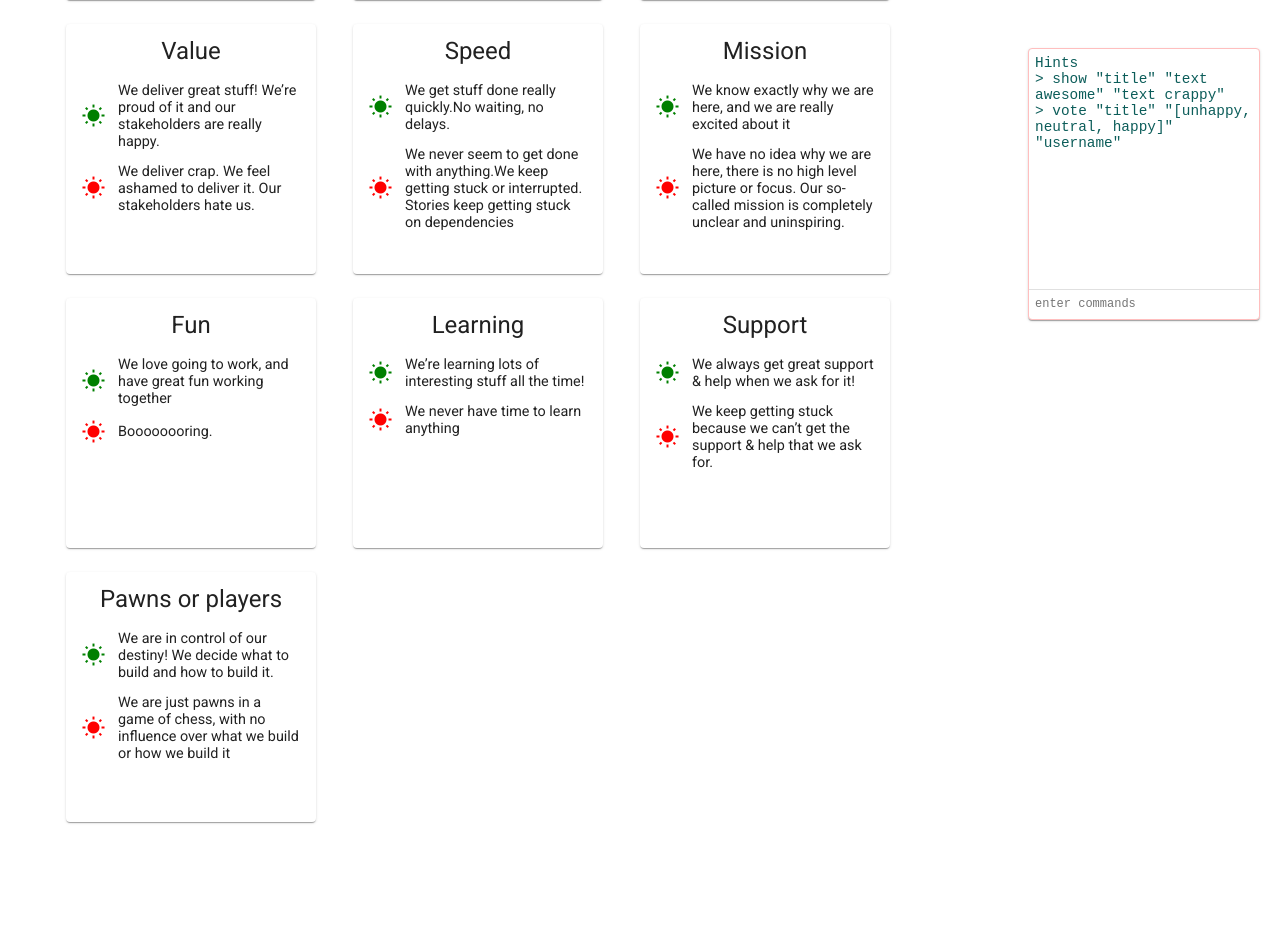
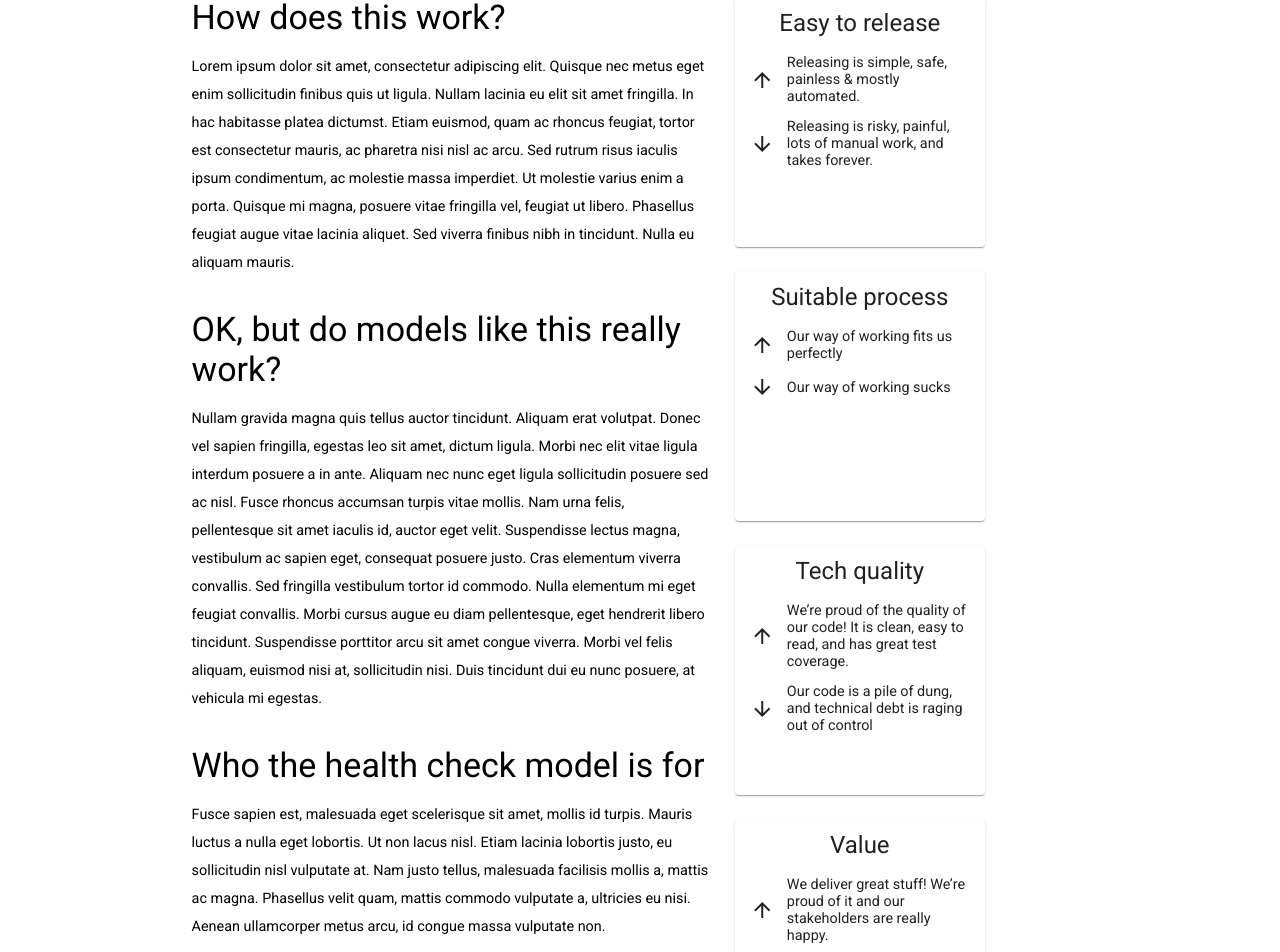
Before and after one commit to peter-yhc/spotify-health-web-ts, a React (Create React App) app: page /admin-sessions in a window 1280 px wide. Shown: the part 460-1412 px from the top of the page. Before the commit the page ends 1332 px from the top, so only its background shows below. Built offline with nearby package versions, Linux system fonts and the light colour scheme.

Commit message:
Add mock instructions to SelectionMenu.

```diff
--- a/src/admin-sessions/AdminSessionsPage.jsx
+++ b/src/admin-sessions/AdminSessionsPage.jsx
@@ -51,7 +51,6 @@ export const AdminSessionsPage = (props) => {
       <main className={classes.main}>
         {showPage()}
       </main>
-      <DebugPanel />
     </article>
   );
 };
--- a/src/admin-sessions/components/SelectionMenu.js
+++ b/src/admin-sessions/components/SelectionMenu.js
@@ -7,16 +7,32 @@ import { MiniHealthIndicatorCard } from '../../heath-indicators';
 const styles = {
   container: {
     display: 'grid',
-    gridTemplateColumns: '3fr 1fr',
+    gridTemplateColumns: '100px 3fr 2fr 100px',
   },
   cardContainer: {
     display: 'grid',
     alignItems: 'center',
     gridTemplateColumns: 'repeat(auto-fit, minmax(250px, 1fr))',
+    gridColumn: '3 / 4',
     justifyContent: 'space-evenly',
   },
   card: {
     marginBottom: '3vh',
+  },
+  instructions: {
+    gridColumn: '2 / 3',
+    padding: '0 2vw',
+    textAlign: 'left',
+  },
+  heading: {
+    marginTop: '4vh',
+    marginBottom: '2vh',
+    '&:first-of-type': {
+      marginTop: 0,
+    },
+  },
+  text: {
+    lineHeight: '28px',
   },
 };
 
@@ -37,11 +53,48 @@ export const SelectionMenu = (props) => {
 
   return (
     <React.Fragment>
-      <section className={classes.container}>
-        <div className={classes.cardContainer}>
+      <div className={classes.container}>
+        <section className={classes.instructions}>
+          <h4 className={classes.heading}>How does this work?</h4>
+          <p className={classes.text}>
+            Lorem ipsum dolor sit amet, consectetur adipiscing elit. Quisque nec metus eget enim sollicitudin finibus
+            quis ut ligula. Nullam lacinia eu elit sit amet fringilla. In hac habitasse platea dictumst. Etiam euismod,
+            quam ac rhoncus feugiat, tortor est consectetur mauris, ac pharetra nisi nisl ac arcu. Sed rutrum risus
+            iaculis ipsum condimentum, ac molestie massa imperdiet. Ut molestie varius enim a porta. Quisque mi magna,
+            posuere vitae fringilla vel, feugiat ut libero. Phasellus feugiat augue vitae lacinia aliquet. Sed viverra
+            finibus nibh in tincidunt. Nulla eu aliquam mauris.
+          </p>
+          <h4 className={classes.heading}>OK, but do models like this really work?</h4>
+          <p className={classes.text}>
+            Nullam gravida magna quis tellus auctor tincidunt. Aliquam erat volutpat. Donec vel sapien fringilla,
+            egestas leo sit amet, dictum ligula. Morbi nec elit vitae ligula interdum posuere a in ante. Aliquam nec
+            nunc eget ligula sollicitudin posuere sed ac nisl. Fusce rhoncus accumsan turpis vitae mollis. Nam urna
+            felis, pellentesque sit amet iaculis id, auctor eget velit. Suspendisse lectus magna, vestibulum ac sapien
+            eget, consequat posuere justo. Cras elementum viverra convallis. Sed fringilla vestibulum tortor id commodo.
+            Nulla elementum mi eget feugiat convallis. Morbi cursus augue eu diam pellentesque, eget hendrerit libero
+            tincidunt. Suspendisse porttitor arcu sit amet congue viverra. Morbi vel felis aliquam, euismod nisi at,
+            sollicitudin nisi. Duis tincidunt dui eu nunc posuere, at vehicula mi egestas.
+          </p>
+          <h4 className={classes.heading}>Who the health check model is for</h4>
+          <p className={classes.text}>
+            Fusce sapien est, malesuada eget scelerisque sit amet, mollis id turpis. Mauris luctus a nulla eget
+            lobortis. Ut non lacus nisl. Etiam lacinia lobortis justo, eu sollicitudin nisl vulputate at. Nam justo
+            tellus, malesuada facilisis mollis a, mattis ac magna. Phasellus velit quam, mattis commodo vulputate a,
+            ultricies eu nisi. Aenean ullamcorper metus arcu, id congue massa vulputate non.
+          </p>
+          <h4 className={classes.heading}>How we do this</h4>
+          <p className={classes.text}>
+            Donec a erat vulputate, bibendum nunc at, commodo orci. Mauris finibus interdum risus. Duis efficitur tellus
+            sed dui mattis iaculis ut eget orci. Morbi eu sem nisi. Fusce ac turpis et metus dignissim facilisis.
+            Praesent faucibus nisi at vehicula iaculis. Phasellus vel erat eget mi maximus molestie vel et magna.
+            Maecenas sagittis dui eu lectus mollis rutrum.
+          </p>
+          <h5>Lets get started!</h5>
+        </section>
+        <section className={classes.cardContainer}>
           {showCards()}
-        </div>
-      </section>
+        </section>
+      </div>
     </React.Fragment>
   );
 };
--- a/src/heath-indicators/components/CardText.jsx
+++ b/src/heath-indicators/components/CardText.jsx
@@ -13,12 +13,6 @@ const styles = {
     display: 'inline-flex',
     verticalAlign: 'middle',
   },
-  good: {
-    color: 'green',
-  },
-  bad: {
-    color: 'red',
-  },
 };
 
 const CardText = (props) => {
@@ -26,9 +20,9 @@ const CardText = (props) => {
 
   const coloriseIcon = () => {
     if (variant === 'good') {
-      return (<Icon className={classes.good}>wb_sunny</Icon>);
+      return (<Icon>arrow_upward</Icon>);
     }
-    return (<Icon className={classes.bad}>wb_sunny</Icon>);
+    return (<Icon>arrow_downward</Icon>);
   };
 
   return (
```
Also changed, not shown: 1 other file (tests, documents, lock files or other folders).
